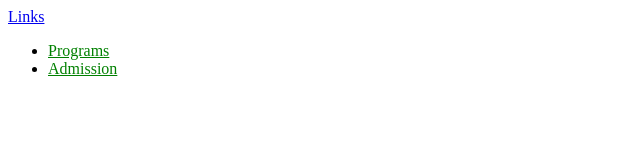
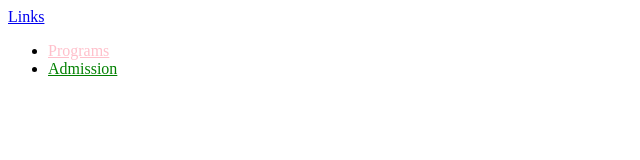
Before and after one commit to nkaheye/week6, a plain HTML site: page index.html in a window 1280 px wide. In both pictures the pointer is over the link "Programs". Shown: the full height of the page, 0-640 px from the left. Drawn offline with Linux system fonts and the light colour scheme.

Commit message:
a tags turn pink when hovered

```diff
--- a/stylesheets/stylesheet.css
+++ b/stylesheets/stylesheet.css
@@ -15,3 +15,6 @@ color: green;
 li > a:visited{
 color:red
 }
+li > a:hover{
+    color: pink
+}
```
